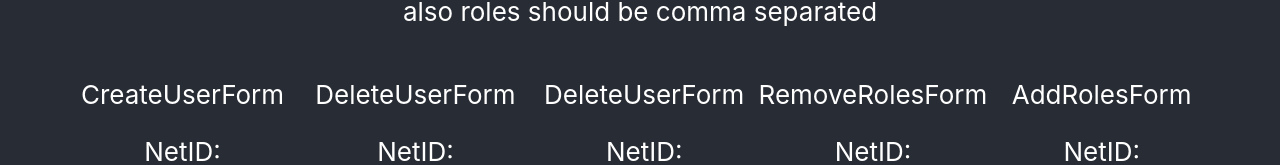
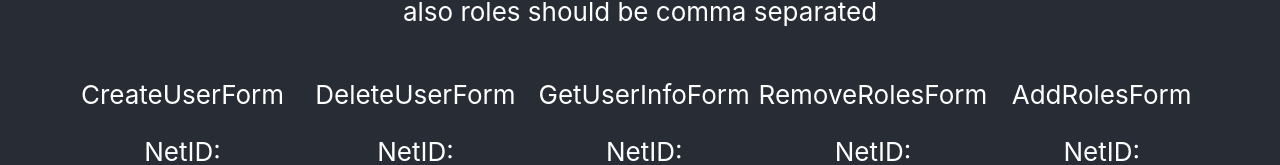
Before and after one commit to acm-uiuc/admin-api, a React (Create React App) app in the folder admin-api-frontend/: page / in a window 1280 px wide. Shown: the part 269-434 px from the top of the page. Built offline with nearby package versions, Linux system fonts and the light colour scheme.

Commit message:
Fix name in common form

```diff
--- a/admin-api-frontend/src/components/CommonFormsFolder/CommonForm/index.tsx
+++ b/admin-api-frontend/src/components/CommonFormsFolder/CommonForm/index.tsx
@@ -25,7 +25,7 @@ const CommonForm: React.FC<CommonFormProps> = ({ name, backendFunction }) => {
   return (
     <>
       <div>
-        <p>DeleteUserForm</p>
+        <p>{name}</p>
         <form onSubmit={handleSubmit}>
           <div className="form-container">
             <label>
```
